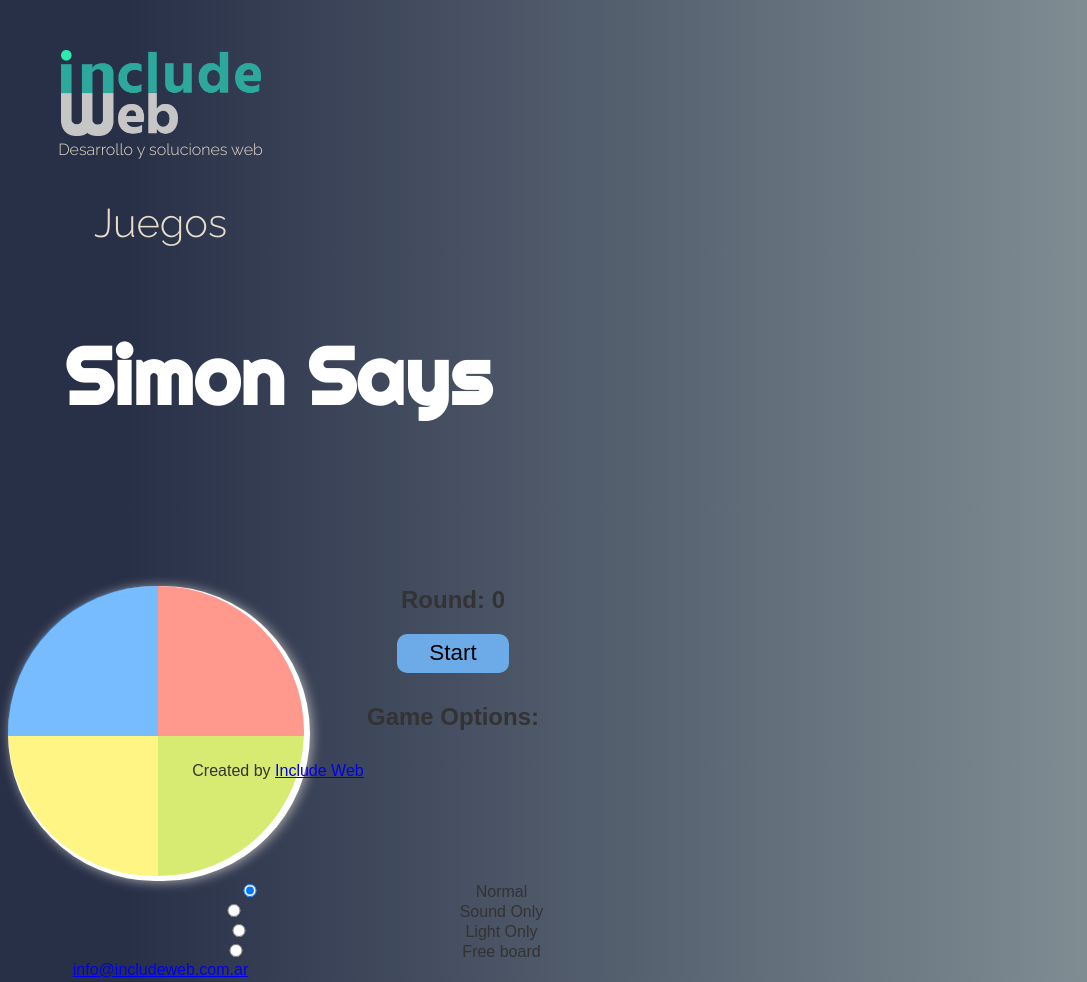
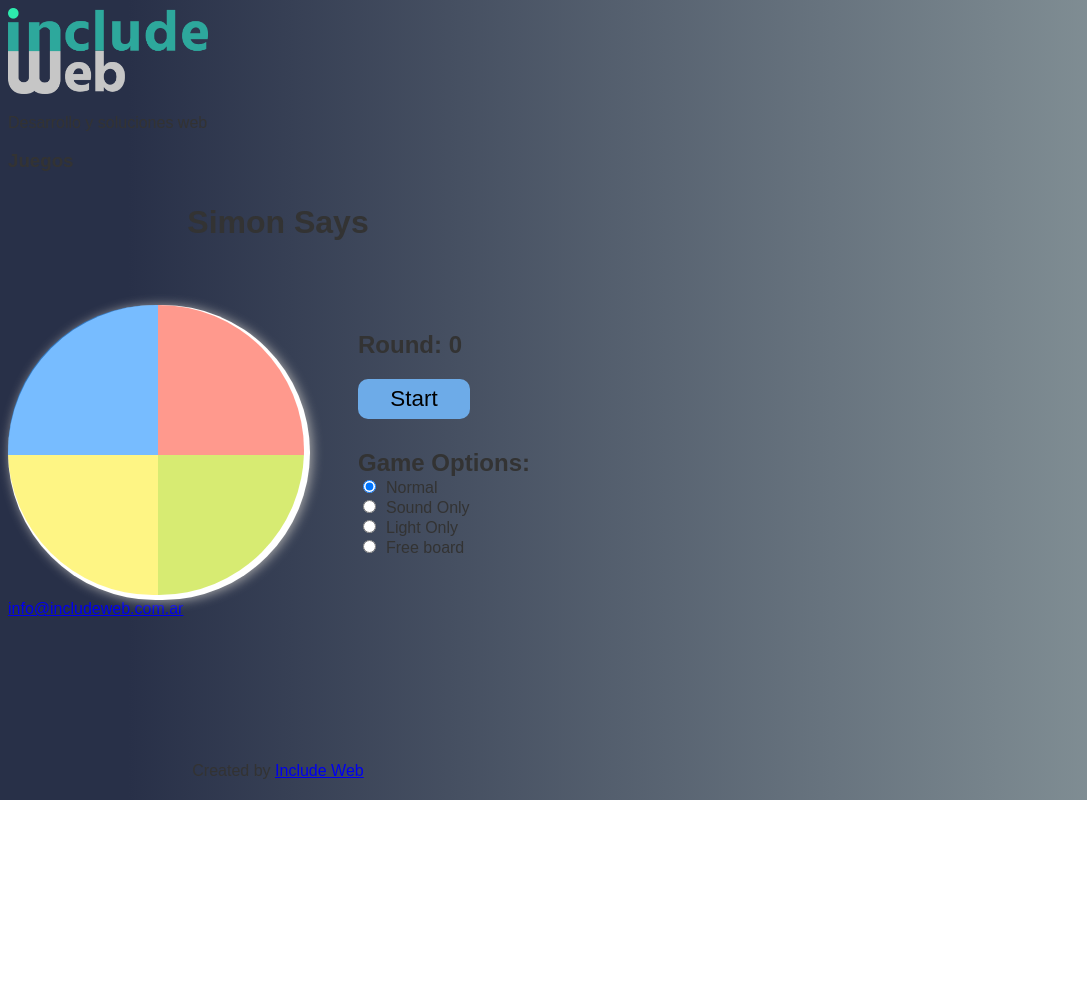
Before and after one commit to jnoziglia/includeweb, a website: page views/games.html in a window 1280 px wide. Shown: the top 982 px of the page, without its empty margins (0-1087 px from the left). After the commit the page ends 800 px from the top, so only its background shows below. Drawn offline with Linux system fonts and the light colour scheme; files that its build step writes are made by us from their sources; files whose address does not match are found by name.

Commit message:
agrego simon3

```diff
--- a/views/games.html
+++ b/views/games.html
@@ -31,53 +31,6 @@
     <!--Let browser know website is optimized for mobile-->
     <meta name="viewport" content="width=device-width, initial-scale=1.0"/>
 
-    <style type="text/css">
-       body{
-        /*background-image: url('images/background.jpg');
-        background-size: cover;*/
-        text-align: center;
-
-
-
-      }
-      h3{
-        font-family: 'Raleway', sans-serif;
-        color:#e8ddcb;
-        text-align: center;
-        font-weight: 300;
-        font-size: 2.5rem;
-      }
-      h1{
-        font-family: 'Righteous';
-        color:#fff;
-        text-align: center;
-        font-size: 80px;
-      }
-      p {
-        font-family: 'Raleway', sans-serif;
-        color:#e8ddcb;
-        text-align: center;
-        font-weight: 300;
-        font-size: 1rem;
-        margin-top: 0;
-      }
-      input {
-        width: 80%!important;
-        font-family: 'Raleway';
-        font-weight: 400;
-        padding-left: 10px!important;
-        color: gray!important;
-        border-top: 1px solid #9e9e9e!important;
-      }
-      input:focus {
-        border-bottom: 1px solid #2DEBAE!important;
-        border-top: 1px solid #2DEBAE!important;
-        box-shadow: 0 0 0 0 #2DEBAE!important;
-      }
-      .logo {
-        margin-top: 50px;
-      }
-    </style>
 
   </head>
   <body class="gradient6">
```
